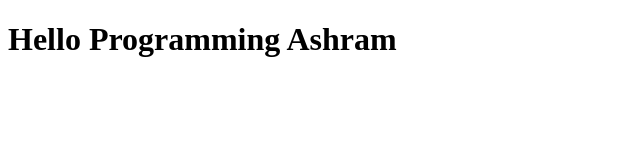
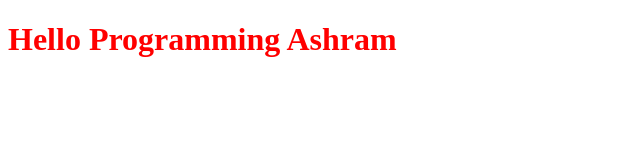
Before and after one commit to programmingashram/check-1, a plain HTML site: page index.html in a window 1280 px wide. Shown: the whole page, without its empty margins (0-640 px from the left). Drawn offline with Linux system fonts and the light colour scheme.

Commit message:
Issue fixed

```diff
--- a/index.html
+++ b/index.html
@@ -2,7 +2,7 @@
 <html>
     <head>
         <title>Check First </title>
-    <link href="./style.style.css" rel="stylesheet     ">
+    <link href="./style.css" rel="stylesheet     ">
 </head>
     <body>
         <h1>Hello Programming Ashram</h1>
```
